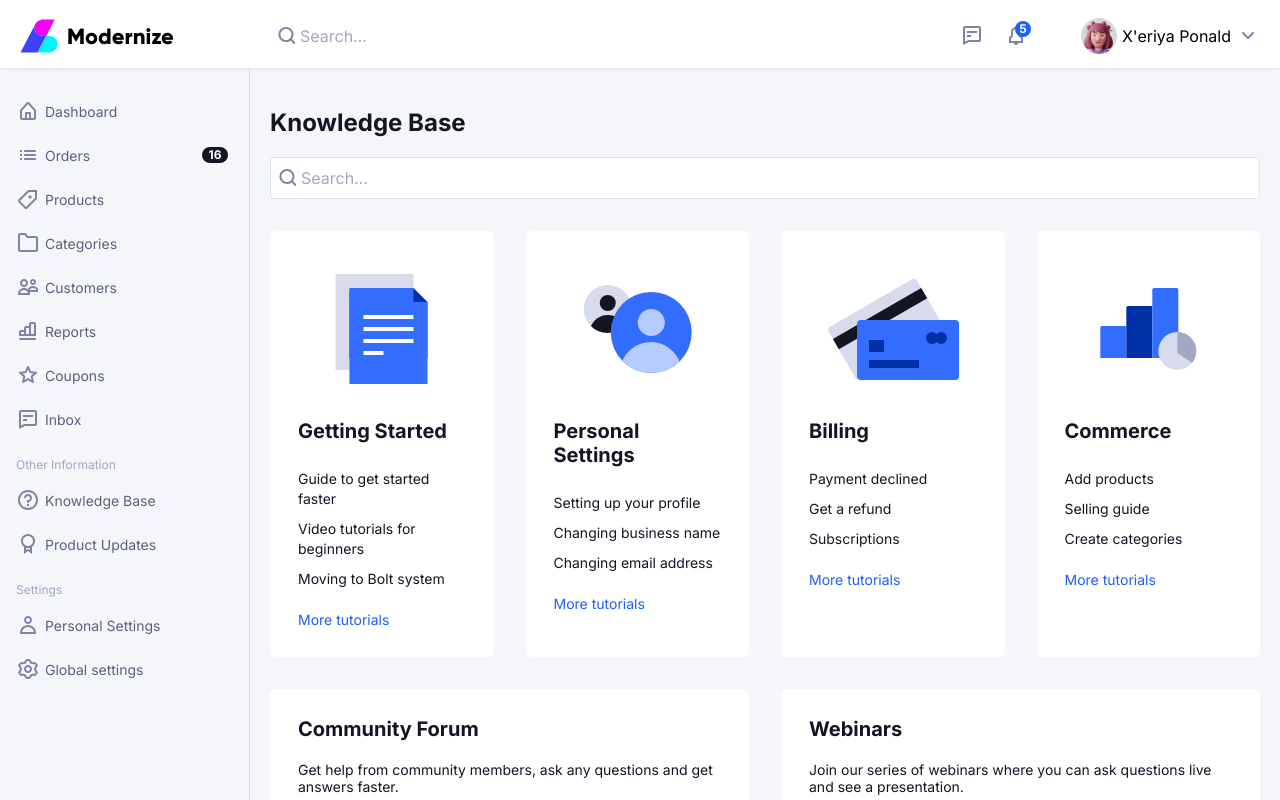
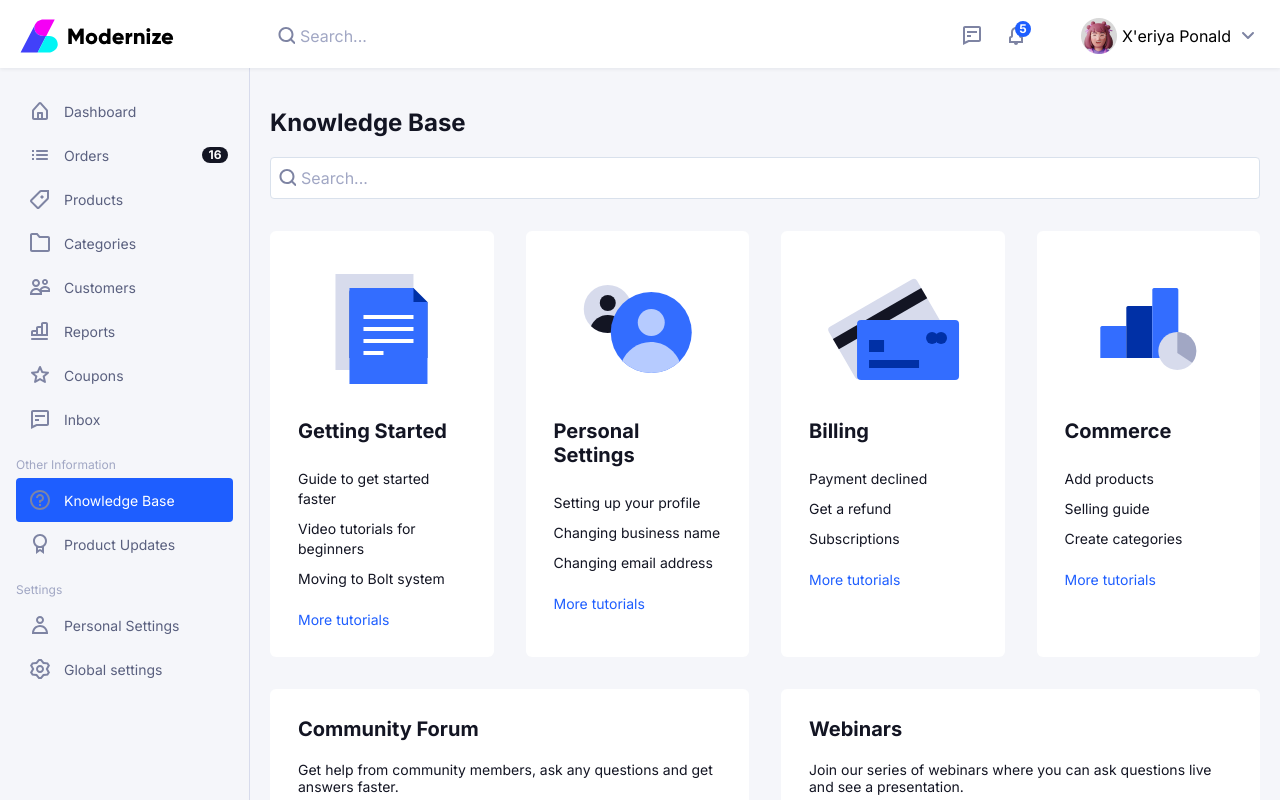
Before and after one commit to emoore29/Frontend-Angular-Challenge, an Angular app in the folder greenbase-app/: page / in a window 1280 px wide. Shown: the top 800 px of the page. Built offline with nearby package versions, Linux system fonts and the light colour scheme.

Commit message:
added mock active link styling

```diff
--- a/greenbase-app/src/app/navigation/navigation.component.html
+++ b/greenbase-app/src/app/navigation/navigation.component.html
@@ -1,7 +1,13 @@
 <nav class="nav-sidebar">
   <ul class="nav-list">
     <li *ngFor="let item of navItems">
-      <a class="secondary-blue nav-link" [href]="item.link">
+      <a
+        [ngClass]="{
+          'secondary-blue nav-link': true,
+          'active-link': item.name == 'Knowledge Base'
+        }"
+        [href]="item.link"
+      >
         <img [src]="item.icon" [alt]="item.name" /><span
           class="nav-item-text"
           >{{ item.name }}</span
@@ -15,7 +21,12 @@
   <ul class="nav-list">
     <p class="tertiary-blue nav-category">Other Information</p>
     <li *ngFor="let item of otherInformation">
-      <a class="secondary-blue" [href]="item.link"
+      <a
+        [ngClass]="{
+          'secondary-blue nav-link': true,
+          'active-link': item.name == 'Knowledge Base'
+        }"
+        [href]="item.link"
         ><img [src]="item.icon" [alt]="item.name" />
         <span class="nav-item-text">{{ item.name }}</span></a
       >
@@ -25,7 +36,12 @@
   <ul class="nav-list">
     <p class="tertiary-blue nav-category">Settings</p>
     <li *ngFor="let item of settings">
-      <a class="secondary-blue" [href]="item.link"
+      <a
+        [ngClass]="{
+          'secondary-blue nav-link': true,
+          'active-link': item.name == 'Knowledge Base'
+        }"
+        [href]="item.link"
         ><img [src]="item.icon" [alt]="item.name" /><span
           class="nav-item-text"
           >{{ item.name }}</span
--- a/greenbase-app/src/app/navigation/navigation.component.sass
+++ b/greenbase-app/src/app/navigation/navigation.component.sass
@@ -17,7 +17,7 @@ a:hover
 
 a
       display: flex
-      padding: 10px 0
+      padding: 10px 0 10px 12px
       text-decoration: none
       font-size: 14px
       border-radius: 4px
@@ -29,11 +29,19 @@ a
 
 .nav-item-text
       display: flex
-      margin-left: 5px
+      margin-left: 12px
       align-items: center
 
 .nav-link
       position: relative
+
+.active-link
+      background-color: #1E5EFF
+      color: #FFFFFF
+
+.active-link:hover
+      background-color: #1E5EFF
+      color: #FFFFFF
 
 .order-container
       position: absolute
```
